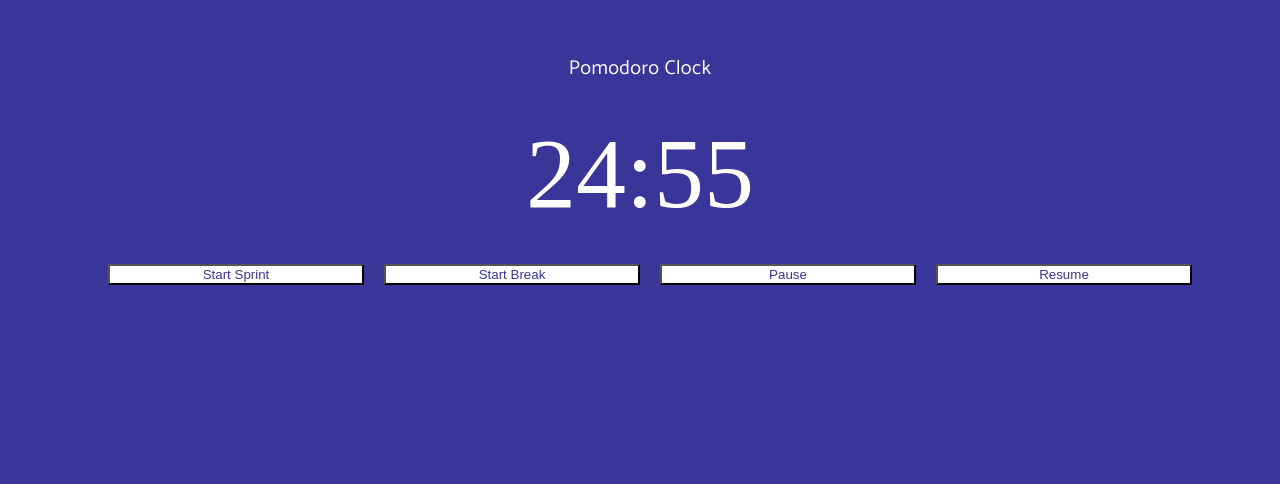
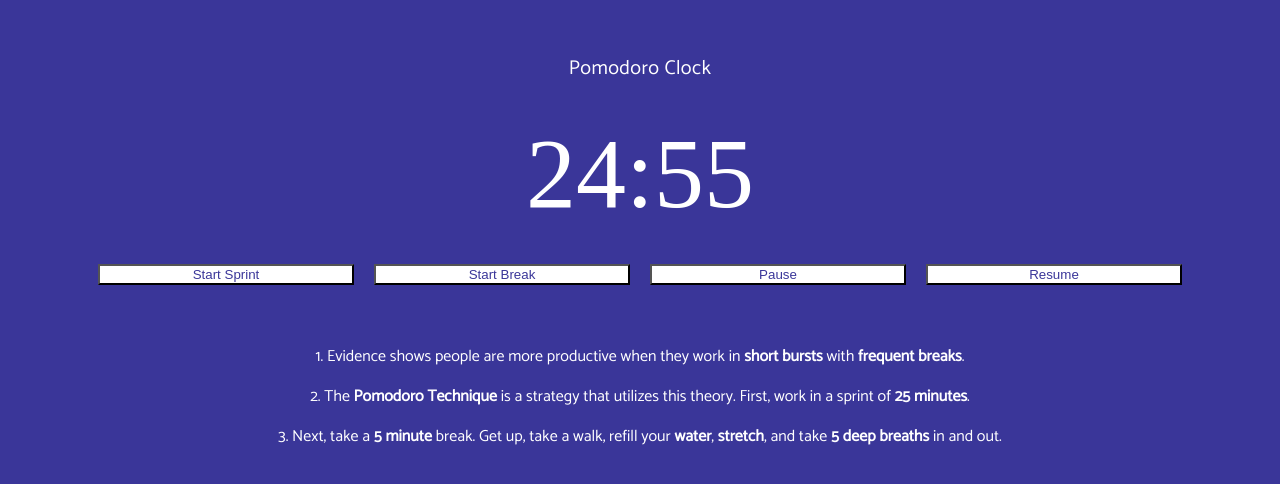
Before and after one commit to BloomTech-Labs/refresh-fe, a React (Create React App) app: page / in a window 1280 px wide. Shown: the part 106-590 px from the top of the page. Built offline with nearby package versions, Linux system fonts and the light colour scheme.

Commit message:
Added instructions and motivators, which are never present on the Pom apps I've seen, and I think that'll help motivate people to use it properly. Also more styles. Think it's pretty!

```diff
--- a/src/components/Timer.js
+++ b/src/components/Timer.js
@@ -45,6 +45,13 @@ function Timer ({ expiryTimestamp }) {
         <button className="last" onClick={resume}>Resume</button>
         {/* Last button needs a mobile rule but not sure what -- looks wrong when I inspect in small screen format */}
       </div>
+      <div className="instructions">
+        <p>1. Evidence shows people are more productive when they work in <span className="bold">short bursts</span> with <span className="bold">frequent breaks</span>.</p>
+        <br></br>
+        <p>2. The <span className="bold">Pomodoro Technique</span> is a strategy that utilizes this theory. First, work in a sprint of <span className="bold">25 minutes</span>.</p>
+        <br></br>
+        <p>3. Next, take a <span className="bold">5 minute</span> break. Get up, take a <span classname="bold">walk</span>, refill your <span className="bold">water</span>, <span className="bold">stretch</span>, and take <span className="bold">5 deep breaths</span> in and out.</p>
+      </div>
     </div>
   );
 }
--- a/src/components/timer-styles.css
+++ b/src/components/timer-styles.css
@@ -4,13 +4,14 @@ body {
 
 div {
     margin: 0 auto;
+    max-width: 100%;
 }
 
 h1 {
+    font-size: 50px;
     margin-top: 20vh;
     margin-bottom: 40px;
     font-family: Catamaran;
-    font-size: 18px;
     line-height: 30px;
     text-align: center;
     letter-spacing: 0.02em;
@@ -40,3 +41,23 @@ button {
     background: white;
     margin-left: 20px;
 }
+
+.last {
+    margin-right: 20px;
+}
+
+.instructions {
+    color: white;
+    font-size: 16px;
+    font-family: Catamaran;
+    text-align: center;
+    margin: 60px 20px;
+}
+
+p {
+    line-height: 1.5;
+}
+
+.bold {
+    font-weight: 600;
+}
```
